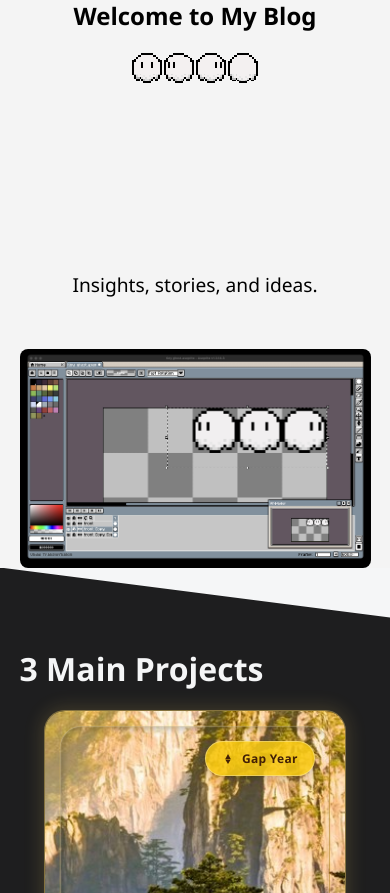
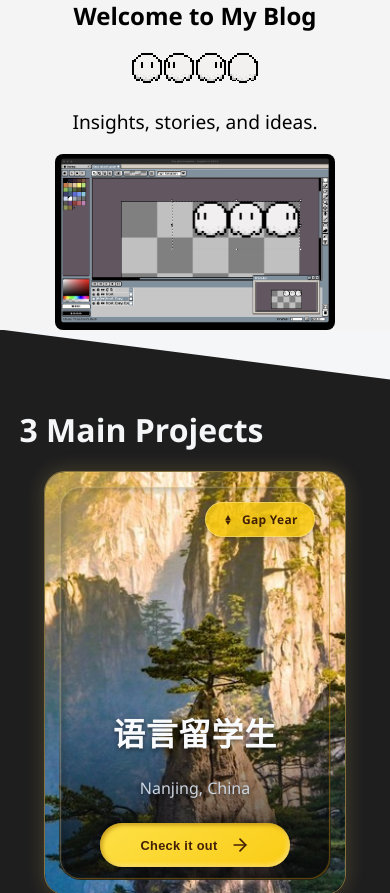
Before and after one commit to claeryc/blog-posts, a Django app: page / in a window 390 px wide. Shown: the part 106-999 px from the top of the page. Run offline with Django 5.2, Linux system fonts and the light colour scheme.

Commit message:
change margin and flex behavior

```diff
--- a/blog/static/blog/styles.css
+++ b/blog/static/blog/styles.css
@@ -12,7 +12,7 @@ body {
 
   .hero {
     text-align: center; /* keeps h1 centered */
-    margin-bottom: 2rem;
+    /* margin-bottom: 2rem; */
   }
 
 .hero-content {
@@ -37,7 +37,7 @@ body {
   }
 
   .hero-image2 img {
-    max-width: 100%;
+    max-width: 80%;
     border-radius: 8px;
   }
 
@@ -129,7 +129,6 @@ a {
     .hero-image {
         width: 90%;
         max-width: 300px;
-        height: 200px;
     }
 }
 
```
Also changed, not shown: 1 other file.
